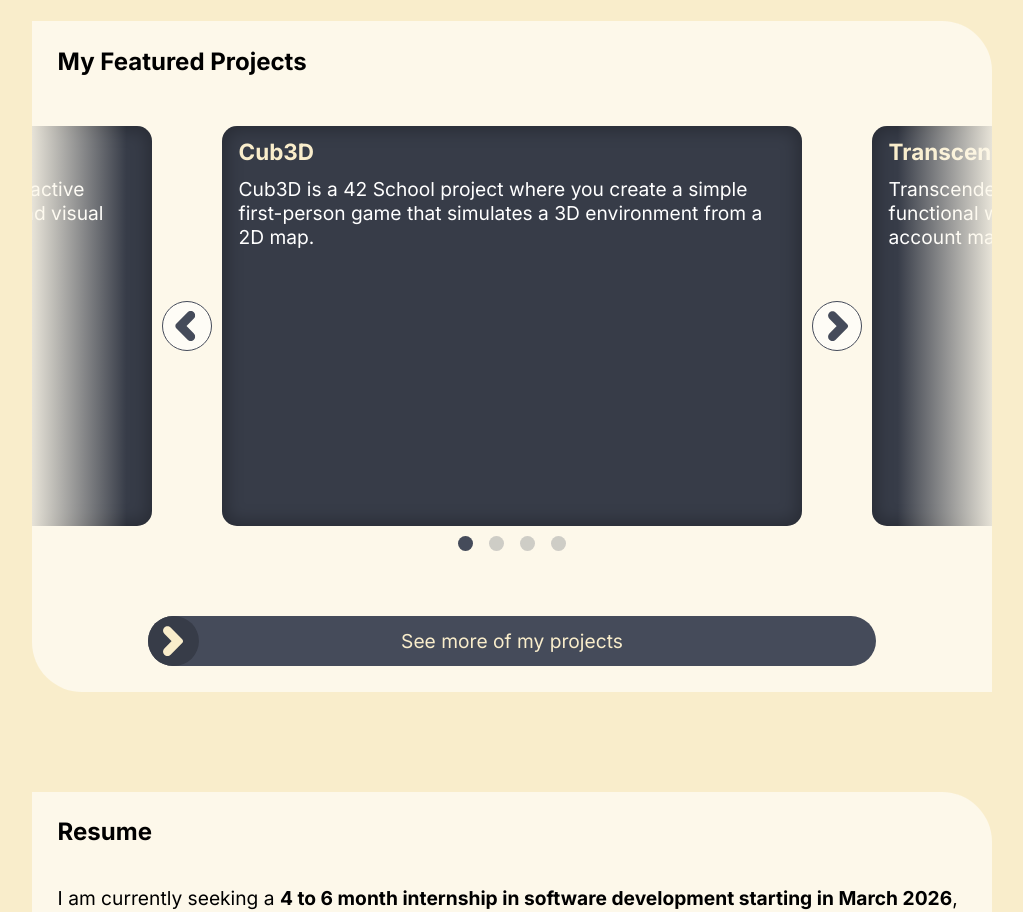
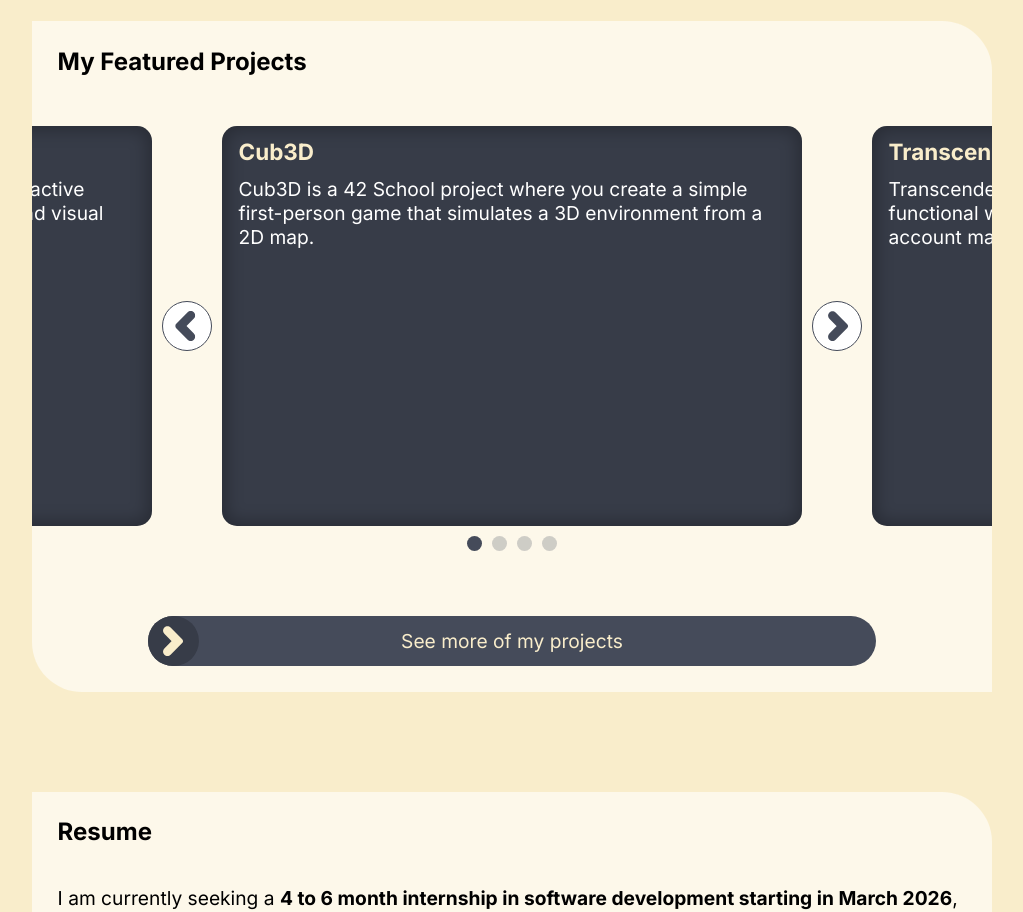
Before and after one commit to mreynaud42/my_showcase_website, a React (Vite) app in the folder showcase_website/: page / in a window 1280 px wide. Shown: the part 1280-2192 px from the top of the page, without its empty margins (128-1151 px from the left). Built offline with nearby package versions, Linux system fonts and the light colour scheme.

Commit message:
fix slider card home

```diff
--- a/showcase_website/src/pages/Home.tsx
+++ b/showcase_website/src/pages/Home.tsx
@@ -82,7 +82,7 @@ export default function Home() {
                             <CardProjectHome key={index} project={featuredProject}></CardProjectHome>
                         ))}
                     </SliderCards>
-                    <div className="fade-horizontal"></div>
+                    {/* <div className="fade-horizontal"></div> */}
                 </div>
                 <div className="button">
                     <ButtonCTA href="/projects" cta="See more of my projects"/>
--- a/showcase_website/src/styles/components/sliderCards.css
+++ b/showcase_website/src/styles/components/sliderCards.css
@@ -13,6 +13,8 @@ div.slider {
 
 div.slider div.cards-size {
     margin: 0 60px;
+
+    z-index: 5;
 }
 
 div.slider-cards {
@@ -54,17 +56,22 @@ ol.dots-cards {
     display: flex;
     align-content: center;
     justify-content: center;
+    gap: 10px;
 }
 
 li.dot {
     display: inline-block;
+
     width: 15px;
     height: 15px;
-    margin: 0 8px;
+
     background: var(--secondary-color);
     border-radius: 50%;
     opacity: 0.25;
+
     cursor: pointer;
+
+    z-index: 1;
 }
 
 li.is-selected {
@@ -79,7 +86,7 @@ div.slider button {
     border: var(--secondary-color) 1px solid;
     border-radius: 50%;
 
-    background-color: rgba(255, 255, 255, 0.6);
+    background-color: rgba(255, 255, 255, 1);
 
     position: absolute;
 
@@ -90,6 +97,16 @@ div.slider button {
     align-items: center;
 
     cursor: pointer;
+}
+
+div.slider button:hover {
+    transform: scale(1.05);
+    background-color: rgb(200, 200, 200);
+}
+
+div.slider button svg {
+    height: 30px;
+    color: var(--secondary-color);
 }
 
 div.slider button.left {
@@ -107,8 +124,3 @@ div.slider button.right {
 
     padding-left: 3px;
 }
-
-div.slider button svg {
-    height: 30px;
-    color: var(--secondary-color);
-}
```
